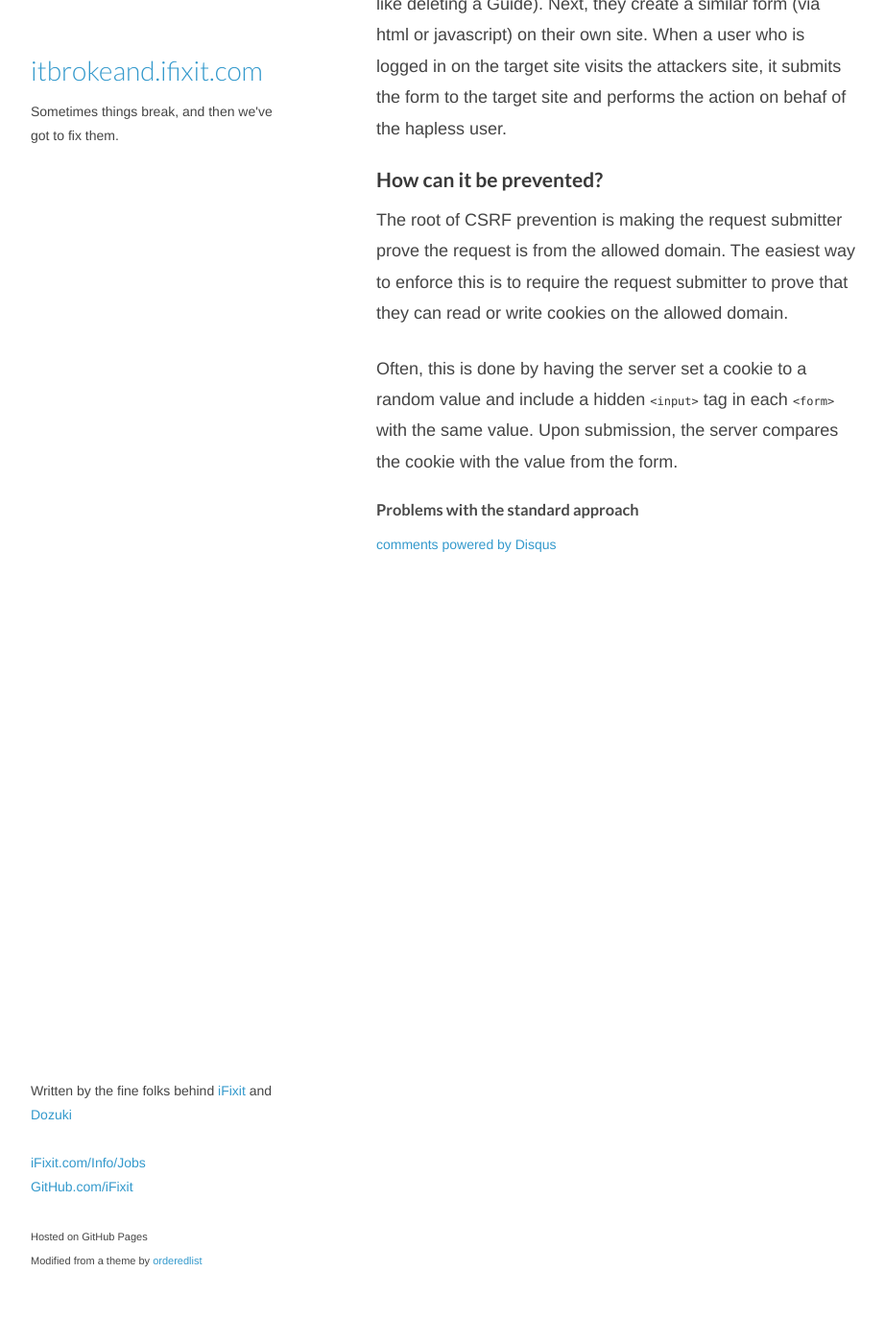
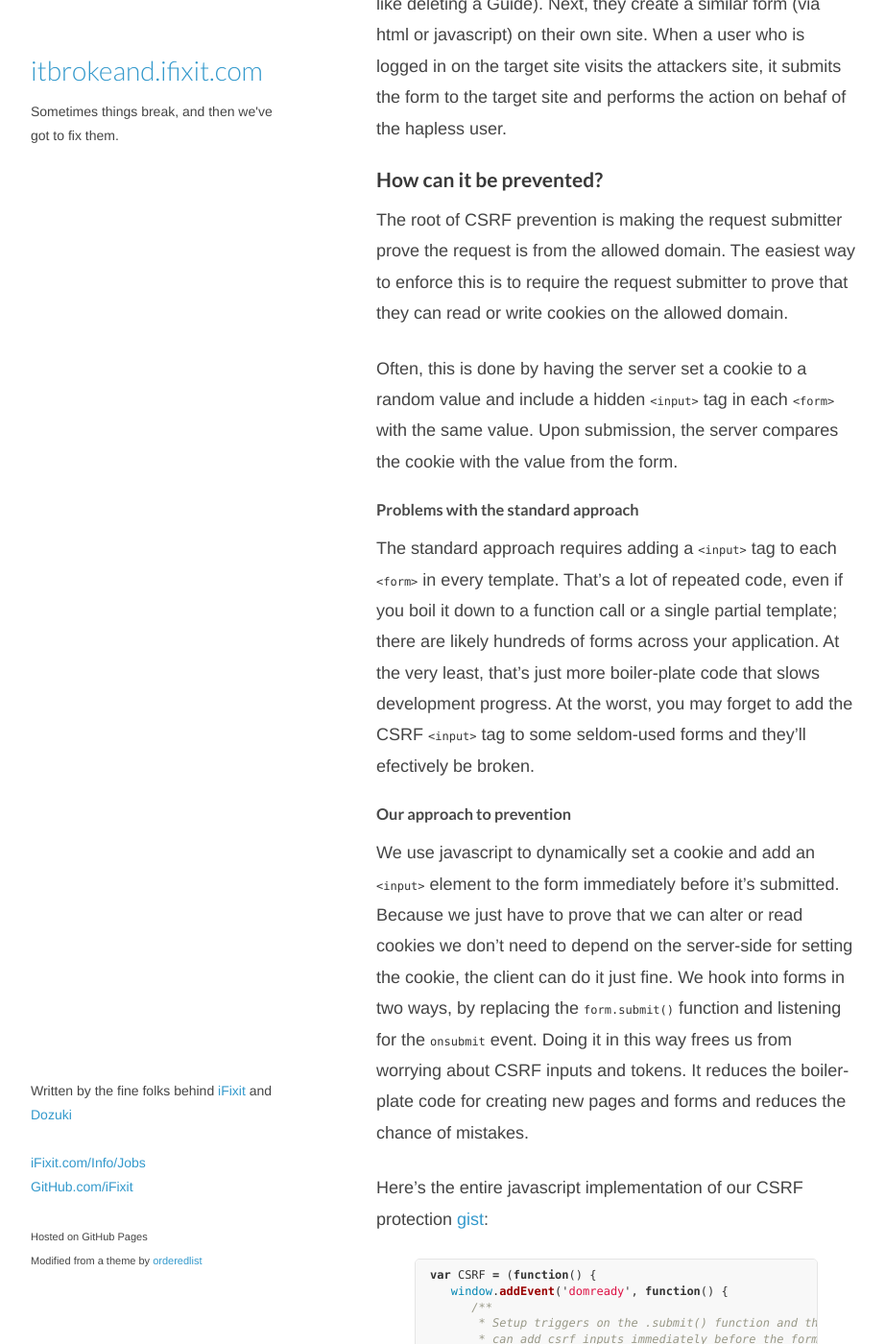
Before and after one commit to iFixit/itbrokeand.ifixit.com, a Jekyll site: the page built from _posts/2013-07-21-csrf-how-we-do-it.md, in a window 1280 px wide and 1400 px high, scrolled down 775 px. Shown: the whole window at 96% size, without its empty margins (178-1100 px from the left). Built offline with Jekyll 4.4.1, drawn with Linux system fonts in a browser that asks for light colours; Markdown is read by kramdown in place of the engine named in the settings; comment, search, counter and statistics services are not loaded; some of the changed text lies outside the part shown.

Commit message:
Post: CSRF - a few more paragraphs
Add the entire csrf js implementation as an example

```diff
--- a/_posts/2013-07-21-csrf-how-we-do-it.md
+++ b/_posts/2013-07-21-csrf-how-we-do-it.md
@@ -45,5 +45,126 @@ Upon submission, the server
 compares the cookie with the value from the form.
 
 ### Problems with the standard approach
+The standard approach requires
+adding a `<input>` tag to each `<form>` in every template.
+That's a lot of repeated code,
+even if you boil it down to a function call
+or a single partial template;
+there are likely hundreds of forms across your application.
+At the very least, that's just more boiler-plate code
+that slows development progress.
+At the worst, you may forget to add the CSRF `<input>` tag
+to some seldom-used forms and they'll efectively be broken.
+
+### Our approach to prevention
+We use javascript to dynamically set a cookie
+and add an `<input>` element to the form
+immediately before it's submitted.
+Because we just have to prove that we can alter or read cookies
+we don't need to depend on the server-side for setting the cookie,
+the client can do it just fine.
+We hook into forms in two ways, by replacing the `form.submit()` function
+and listening for the `onsubmit` event.
+Doing it in this way frees us from worrying about CSRF inputs and tokens.
+It reduces the boiler-plate code for creating new pages and forms
+and reduces the chance of mistakes.
+
+Here's the entire javascript implementation of our CSRF protection [gist][gist]:
+{% highlight javascript %}
+var CSRF = (function() {
+   window.addEvent('domready', function() {
+      /**
+       * Setup triggers on the .submit() function and the `submit` event so we
+       * can add csrf inputs immediately before the form is submitted.
+       */
+      $$('form').each(function(form) {
+         // Ensure all forms submitted via a traditional 'submit' button have
+         // an up-to-date CSRF input
+         form.addEvent('submit', function() {
+            ensureFormHasCSRFFormField(form);
+         });
+         // Ensure all forms submitted via form.submit() have an up-to-date CSRF
+         // input
+         var oldSubmit = form.submit;
+         // Wrap the default submit() function with our own
+         form.submit = function () {
+            ensureFormHasCSRFFormField(form);
+            return oldSubmit.call(form, Array.from(arguments));
+         }
+      });
+   });
+
+   /**
+    * Generate a new token and store it in the cookie
+    */
+   function resetToken() {
+      /**
+       * random() generates a number [0..1] so the first two chars are always
+       *'0.' no matter what the base.
+       */
+      var token = Math.random().toString(36).substring(2,12); // 10 char string
+
+      // 30 days is pretty arbitrary, it could be 3 minutes or 3 years.
+      Cookie.write('csrf', token, { duration: 30 }); // 30 days
+      return token;
+   }
+
+   /**
+    * Ensure the provided Form element has a CSRF token
+    * input who's value is up to date.
+    */
+   function ensureFormHasCSRFFormField(form) {
+      csrfInputForForm(form).set('value', CSRF.get());
+   }
+
+   /**
+    * Return the csrf input element for the given form or give it one.
+    */
+   function csrfInputForForm(form) {
+      var csrfInput = form.getElement('.csrf');
+      if (!csrfInput) {
+         csrfInput = CSRF.formField();
+         form.grab(csrfInput);
+      }
+
+      return csrfInput;
+   }
+
+   return {
+      /**
+       * ## CSRF.get()
+       *
+       * Read the value from the cookie or create and return one
+       * if it doesn't exist
+       */
+      get: function() {
+         return Cookie.read('csrf') || resetToken();
+      },
+
+      /**
+       * Returns a new hidden input field with the CSRF token as a value.
+       * Used when dynamically creating forms.
+       */
+      formField: function() {
+         return new Element("input", {
+            type: 'hidden',
+            name: 'csrf',
+            'class': 'csrf',
+            value: CSRF.get()
+         });
+      }
+   };
+})();
+{% endhighlight %}
+
+Note: we use Mootools, but refactoring for no jQuery or no library would be
+fairly straightforward.
+
+We designed this, tested it extensively, then soft-deployed it, silently
+reporting CSRF failures to a database. Once we were confident that we'd covered
+all our bases we flipped the switch on enforcement and it's been working well
+since.
+
 
 [csrf]:          http://en.wikipedia.org/wiki/CSRF
+[gist]:          https://gist.github.com/danielbeardsley/6060418
```
